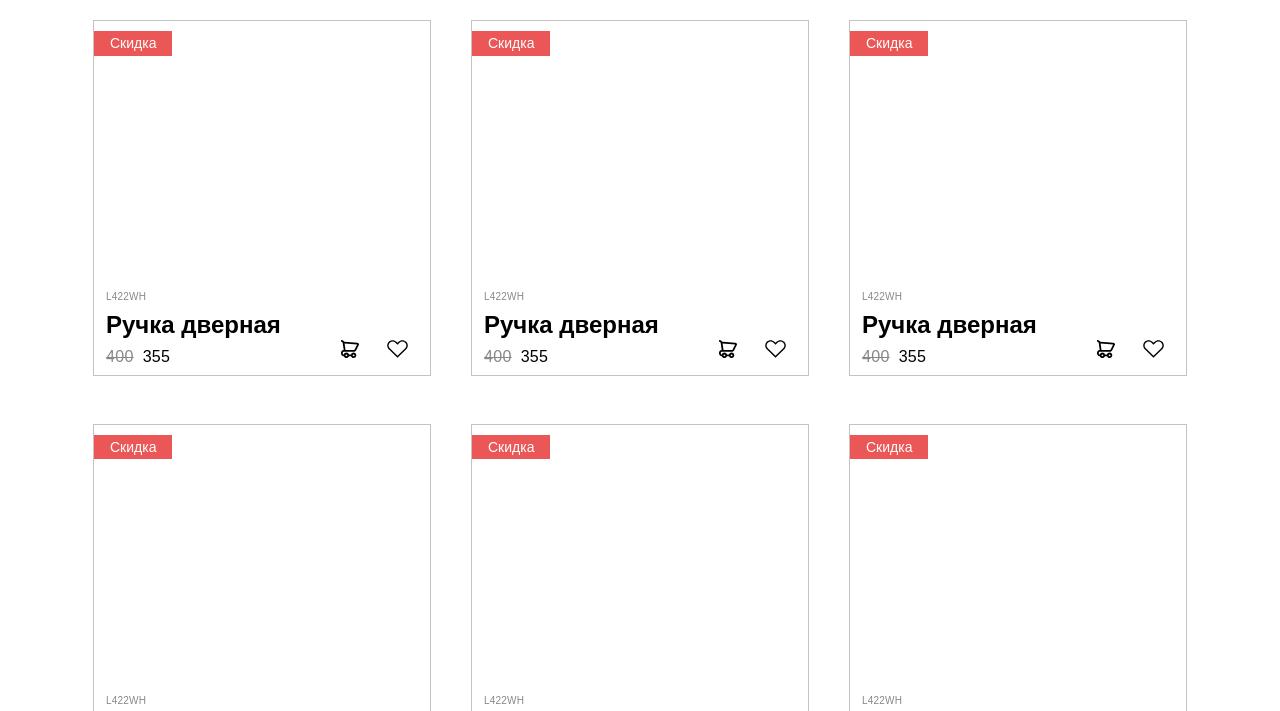
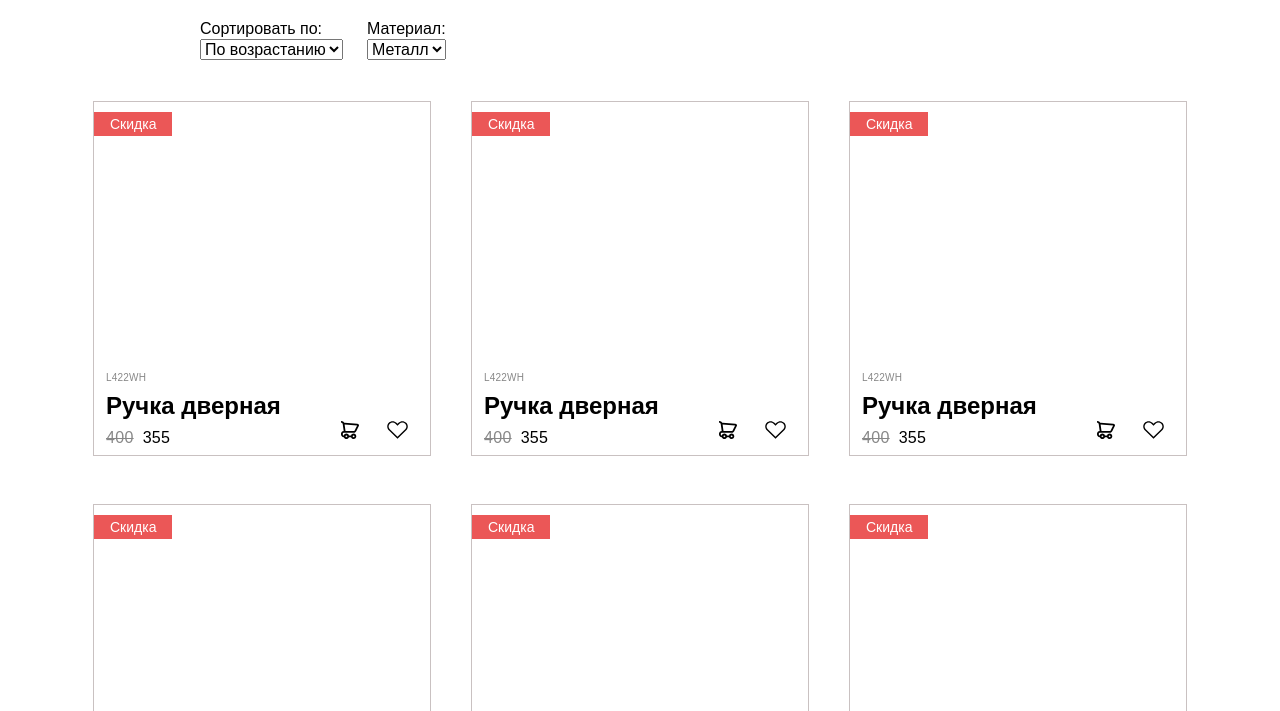
Before and after one commit to alsu-dxdy/list-of-goods, a plain HTML site: page index.html in a window 1280 px wide. Shown: the part 142-853 px from the top of the page. Drawn offline with Linux system fonts and the light colour scheme.

Commit message:
add: section class=sorting-filtering-row

```diff
--- a/index.html
+++ b/index.html
@@ -19,14 +19,30 @@
       <a href="#" class="header__link">Комплекты стеллажных систем</a>
     </header>
 
-    <div class="category root__section">
+    <section class="category root__section">
       <h1 class="category__title"> Комплекты стеллажных систем</h1>
+    </section>
 
-    </div>
+    <section class="sorting-filtering-row root__section">
+      <label class="form__label">Сортировать по:
+        <select class="form__item">
+          <option value="increase">По возрастанию</option>
+          <option value="decrease">По убыванию</option>
+        </select>
+      </label>
+
+
+      <label class="form__label">Материал:
+        <select class="form__item">
+          <option value="metal">Металл</option>
+          <option value="wood">Дерево</option>
+        </select>
+      </label>
+    </section>
 
     <!-- root__section -->
-    <div class="places-list root__section">
-    </div>
+    <section class="places-list root__section">
+    </section>
 
     <!--popup Открытие попапа с картинкой-->
     <div class="popup_image">
--- a/pages/index.css
+++ b/pages/index.css
@@ -23,3 +23,17 @@ body {}
     color: #000000;
     margin: 0 0 32px;
 }
+
+.sorting-filtering-row {
+    display: flex;
+    margin: 0 auto 41px;
+}
+
+.form__label {
+    display: flex;
+    flex-direction: column;
+}
+
+.form__label:first-of-type {
+    margin-right: 24px;
+}
```
